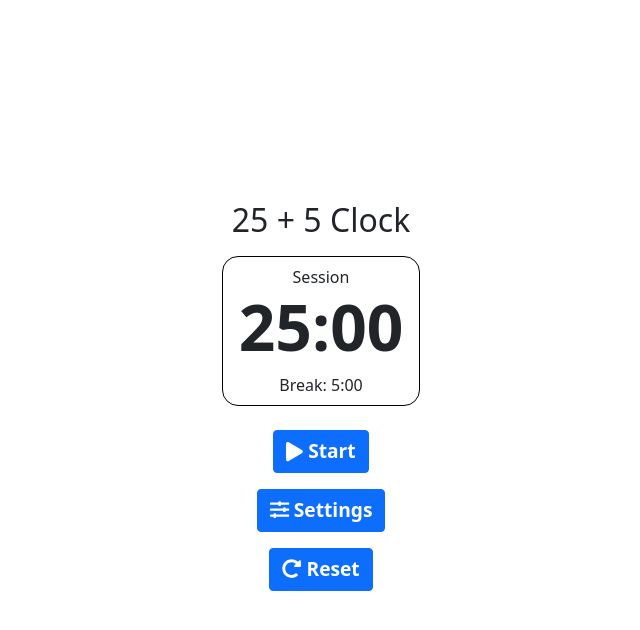
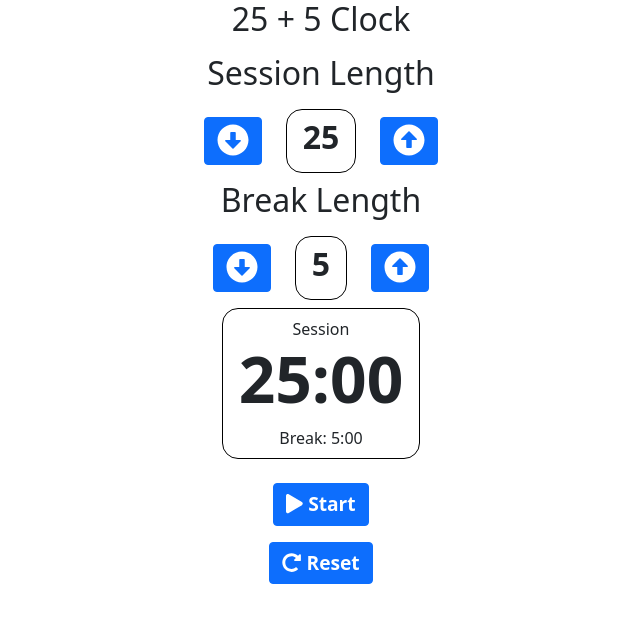
Before and after one commit to John-Yip-HK/25-plus-5-clock, a React (Create React App) app: page / in a window 1280 px wide. Shown: the top 630 px of the page, without its empty margins (319-959 px from the left). Built offline with nearby package versions, Linux system fonts and the light colour scheme.

Commit message:
Timer count down logic
Simplify count down timer logic.
Starting to fix user interface to pass the tests.

```diff
--- a/package.json
+++ b/package.json
@@ -42,6 +42,8 @@
     ]
   },
   "devDependencies": {
+    "eslint-plugin-react": "^7.28.0",
+    "eslint-plugin-react-hooks": "^4.3.0",
     "gh-pages": "^3.2.3"
   }
 }
--- a/src/App.js
+++ b/src/App.js
@@ -8,10 +8,11 @@ import "./App.scss";
 
 function App() {
   const defaults = {
-    sessionMinutes: 25,
-    breakMinutes: 5,
+    mainMinutes: 25,
+    auxiliaryMinutes: 5,
     seconds: 0,
-    timerMode: "S",
+    mode: "S",
+    initMinutes: [null, null],
   };
 
   for (let defaultKey in defaults) {
@@ -22,69 +23,69 @@ function App() {
     });
   }
 
-  const [show, setShow] = useState(false);
-
-  const [mainMinutes, setMainMinutes] = useState(defaults.sessionMinutes);
-  const [auxiliaryMinutes, setAuxiliaryMinutes] = useState(
-    defaults.breakMinutes
-  );
-  const [seconds, setSeconds] = useState(defaults.seconds);
+  const [currTimerState, setCurrTimerState] = useState({
+    mainMinutes: defaults.mainMinutes,
+    auxiliaryMinutes: defaults.auxiliaryMinutes,
+    seconds: defaults.seconds,
+    mode: defaults.mode,
+  });
 
   const [timer, setTimer] = useState(null);
-  const [timerMode, setTimerMode] = useState(defaults.timerMode);
 
-  const handleClose = () => setShow(false);
-  const handleShow = () => setShow(true);
+  const [initMinutes, setInitMinutes] = useState(defaults.initMinutes);
 
   const adjustTime = (
-    newMainMinutes = mainMinutes,
-    newAuxiliaryMinutes = auxiliaryMinutes,
-    newSeconds = seconds
+    mainMinutes = defaults.mainMinutes,
+    auxiliaryMinutes = defaults.auxiliaryMinutes,
+    seconds = defaults.seconds,
+    mode = defaults.mode
   ) => {
-    setMainMinutes(newMainMinutes);
-    setAuxiliaryMinutes(newAuxiliaryMinutes);
-    setSeconds(newSeconds);
+    setCurrTimerState({
+      mainMinutes: mainMinutes,
+      auxiliaryMinutes: auxiliaryMinutes,
+      seconds: seconds,
+      mode: mode,
+    });
   };
-
-  const getLabels = () => [
-    document.getElementById("timer-label"),
-    document.getElementById("auxiliary-time-label"),
-  ];
 
   const resetTime = () => {
     clearTimeout(timer);
     setTimer(null);
-    setTimerMode(defaults.timerMode);
 
-    adjustTime(
-      defaults.sessionMinutes,
-      defaults.breakMinutes,
-      defaults.seconds
-    );
+    adjustTime();
+    setInitMinutes(defaults.initMinutes);
 
     document.getElementById("settings").removeAttribute("disabled");
 
-    const [timerLabel, auxTimeLabel] = getLabels();
-    timerLabel.innerHTML = "Session";
-    auxTimeLabel.innerHTML = "Break";
+    const beepAudio = document.getElementById("beep");
+    beepAudio.pause();
+    beepAudio.currentTime = 0;
   };
 
   const runTimer = () => {
     document.getElementById("settings").setAttribute("disabled", "");
-    const [timerLabel, auxTimeLabel] = getLabels();
-    const [initialMainMin, initialAuxMin] = [mainMinutes, auxiliaryMinutes];
+    initMinutes[0] =
+      initMinutes[0] === null ? currTimerState.mainMinutes : initMinutes[0];
+    initMinutes[1] =
+      initMinutes[1] === null
+        ? currTimerState.auxiliaryMinutes
+        : initMinutes[1];
 
     function countDown(mainMin, auxMin, sec, mode) {
       if (mainMin === 0 && sec === 0) {
         mode = mode === "S" ? "B" : "S";
 
         if (mode === "B") {
-          mainMin = initialAuxMin;
-          auxMin = initialMainMin;
+          mainMin = initMinutes[1];
+          auxMin = initMinutes[0];
         } else {
-          mainMin = initialMainMin;
-          auxMin = initialAuxMin;
+          mainMin = initMinutes[0];
+          auxMin = initMinutes[1];
         }
+
+        const beepAudio = document.getElementById("beep");
+        beepAudio.currentTime = 0;
+        beepAudio.play();
       } else if (sec === 0) {
         --mainMin;
         sec = 59;
@@ -93,62 +94,19 @@ function App() {
       }
 
       setTimer(
-        setTimeout(
-          (newMainMin, newAuxMin, newSec) => {
-            adjustTime(newMainMin, newAuxMin, newSec);
-
-            if (mode === "B") {
-              timerLabel.innerHTML = "Break";
-              auxTimeLabel.innerHTML = "Session";
-            } else {
-              timerLabel.innerHTML = "Session";
-              auxTimeLabel.innerHTML = "Break";
-            }
-
-            countDown(newMainMin, newAuxMin, newSec, mode);
-          },
-          1000,
-          mainMin,
-          auxMin,
-          sec
-        )
+        setTimeout(() => {
+          adjustTime(mainMin, auxMin, sec, mode);
+          countDown(mainMin, auxMin, sec, mode);
+        }, 1000)
       );
     }
 
-    countDown(mainMinutes, auxiliaryMinutes, seconds, timerMode);
-
-    // function countDown() {
-    //   console.log(`${mainMinutes}:${seconds}`);
-
-    //   let [mainMin, auxMin, sec] = [mainMinutes, auxiliaryMinutes, seconds];
-    //   if (mainMin === 0 && sec === 0) {
-    //     setTimerMode(timerMode === "S" ? "B" : "S");
-
-    //     const newAuxMin = mainMin;
-    //     mainMin = auxMin;
-    //     auxMin = newAuxMin;
-    //   } else if (sec === 0) {
-    //     --mainMin;
-    //     sec = 59;
-    //   } else {
-    //     --sec;
-    //   }
-
-    //   setTimer(
-    //     setTimeout(
-    //       (mainMin, auxMin, sec) => {
-    //         adjustTime(mainMin, auxMin, sec);
-    //         countDown();
-    //       },
-    //       1000,
-    //       mainMin,
-    //       auxMin,
-    //       sec
-    //     )
-    //   );
-    // }
-
-    // countDown();
+    countDown(
+      currTimerState.mainMinutes,
+      currTimerState.auxiliaryMinutes,
+      currTimerState.seconds,
+      currTimerState.mode
+    );
   };
 
   const pauseTimer = () => {
@@ -160,27 +118,31 @@ function App() {
     <Container className="d-flex align-items-center flex-column">
       <Row>
         <Header
-          show={show}
-          handleClose={handleClose}
           adjustTime={adjustTime}
-          session={mainMinutes}
-          breakTime={auxiliaryMinutes}
+          session={currTimerState.mainMinutes}
+          breakTime={currTimerState.auxiliaryMinutes}
         />
       </Row>
       <Row>
         <Timer
-          mainMinutes={mainMinutes}
-          auxiliaryMinutes={auxiliaryMinutes}
-          seconds={seconds}
+          mainMinutes={currTimerState.mainMinutes}
+          auxiliaryMinutes={currTimerState.auxiliaryMinutes}
+          seconds={currTimerState.seconds}
+          mode={currTimerState.mode}
         />
       </Row>
       <Row>
         <Buttons
-          handleShow={handleShow}
           resetTime={resetTime}
           runTimer={runTimer}
           pauseTimer={pauseTimer}
         />
+      </Row>
+      <Row className="display-none">
+        <audio
+          src="https://raw.githubusercontent.com/freeCodeCamp/cdn/master/build/testable-projects-fcc/audio/BeepSound.wav"
+          id="beep"
+        ></audio>
       </Row>
     </Container>
   );
--- a/src/App.scss
+++ b/src/App.scss
@@ -1,5 +1,4 @@
 #root {
-  height: 100vh;
   display: flex;
   align-items: center;
 }
@@ -15,7 +14,6 @@
 
   border: 1px solid black;
   border-radius: 1rem;
-
   text-align: center;
 
   #time-left,
@@ -28,30 +26,18 @@
   }
 
   .time-window-value {
-    font-size: 3.5rem;
+    font-size: 2rem;
   }
 }
 
 .time-window {
-  width: 75%;
   margin: 0.5rem auto;
 }
 
 div[class*="-wrapper"] {
   text-align: center;
-  width: 90%;
-
   h1 {
     margin: 0;
-  }
-}
-
-.adjust-button {
-  display: flex;
-  justify-content: center;
-
-  .btn {
-    width: 5rem;
   }
 }
 
--- a/src/components/ButtonComponent.js
+++ b/src/components/ButtonComponent.js
@@ -51,11 +51,6 @@ export default function ButtonComponent(props) {
         </Button>
       </Row>
       <Row>
-        <Button id="settings" onClick={props.handleShow}>
-          <FontAwesomeIcon icon={faSlidersH} /> Settings
-        </Button>
-      </Row>
-      <Row>
         <Button id="reset" onClick={handleReset}>
           <FontAwesomeIcon icon={faRedoAlt} /> Reset
         </Button>
--- a/src/components/HeaderComponent.js
+++ b/src/components/HeaderComponent.js
@@ -36,10 +36,18 @@ export default function Header(props) {
       <Container className={`${details["id-prefix"]}-wrapper`}>
         <Row>
           <Col>
-            <h1 id={`${details["id-prefix"]}-label`}>{details.title}</h1>
+            <h2 id={`${details["id-prefix"]}-label`}>{details.title}</h2>
           </Col>
         </Row>
-        <Row>
+        <Row className="d-flex justify-content-center align-items-center">
+          <Col>
+            <Button
+              id={`${details["id-prefix"]}-decrement`}
+              onClick={decreaseTime}
+            >
+              {arrowDown}
+            </Button>
+          </Col>
           <Col>
             <div className="time-window">
               <h2
@@ -49,16 +57,6 @@ export default function Header(props) {
                 {tempTime}
               </h2>
             </div>
-          </Col>
-        </Row>
-        <Row className="adjust-button">
-          <Col>
-            <Button
-              id={`${details["id-prefix"]}-decrement`}
-              onClick={decreaseTime}
-            >
-              {arrowDown}
-            </Button>
           </Col>
           <Col>
             <Button
@@ -73,51 +71,31 @@ export default function Header(props) {
     );
   };
 
-  const handleConfirm = () => {
-    const [newSession, newBreakTime] = Array.from(
-      document.querySelectorAll(".time-window-value")
-    ).map((element) => +element.innerHTML);
-
-    props.adjustTime(newSession, newBreakTime, 0);
-
-    props.handleClose();
-  };
-
   return (
-    <>
+    <Container className="d-flex align-items-center flex-column">
+      <Row>
         <Col>
           <h2 id="heading">25 + 5 Clock</h2>
-        <Modal
-          show={props.show}
-          onHide={props.handleClose}
-          aria-labelledby="contained-modal-title-vcenter"
-          centered
-        >
-          <Modal.Header closeButton>
-            <Modal.Title>Settings</Modal.Title>
-          </Modal.Header>
-          <Modal.Body>
+        </Col>
+      </Row>
+      <Row>
+        <Col>
           {TimeWindow({
             title: "Session Length",
             "id-prefix": "session",
             time: props.session,
           })}
+        </Col>
+      </Row>
+      <Row>
+        <Col>
           {TimeWindow({
             title: "Break Length",
             "id-prefix": "break",
             time: props.breakTime,
           })}
-          </Modal.Body>
-          <Modal.Footer>
-            <Button variant="secondary" onClick={props.handleClose}>
-              Cancel
-            </Button>
-            <Button variant="primary" onClick={handleConfirm}>
-              Confirm
-            </Button>
-          </Modal.Footer>
-        </Modal>
         </Col>
-    </>
+      </Row>
+    </Container>
   );
 }
--- a/src/components/TimerComponent.js
+++ b/src/components/TimerComponent.js
@@ -5,24 +5,25 @@ import Col from "react-bootstrap/Col";
 export default function TimerComponent(props) {
   const twoPlaceTime = (time) => (time < 10 ? "0" : "") + time;
 
-  const twoPlaceSeconds = twoPlaceTime(props.seconds);
-  const twoPlaceMainMinutes = twoPlaceTime(props.mainMinutes);
+  const timerLabel = props.mode === "S" ? "Session" : "Break";
+  const auxTimerLabel = props.mode === "S" ? "Break" : "Session";
+  let timeLeft = `${twoPlaceTime(props.mainMinutes)}:${twoPlaceTime(
+    props.seconds
+  )}`;
 
   return (
     <Container id="timer">
       <Row>
-        <Col id="timer-label">Session</Col>
+        <Col id="timer-label">{timerLabel}</Col>
       </Row>
       <Row>
         <Col>
-          <h1 id="time-left">
-            {twoPlaceMainMinutes}:{twoPlaceSeconds}
-          </h1>
+          <h1 id="time-left">{timeLeft}</h1>
         </Col>
       </Row>
       <Row>
         <Col id="auxiliary-time">
-          <span id="auxiliary-time-label">Break</span>:&nbsp;
+          <span id="auxiliary-time-label">{auxTimerLabel}</span>:&nbsp;
           <span id="auxiliary-time-span">{props.auxiliaryMinutes}:00</span>
         </Col>
       </Row>
```
Also changed, not shown: 1 other file (tests, documents, lock files or other folders). Lines whose indentation alone changed are shown as unchanged.
